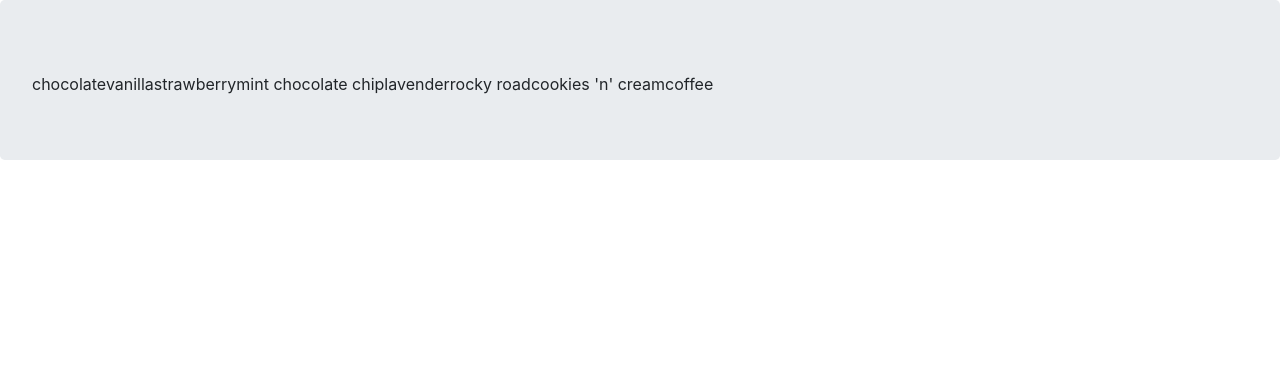
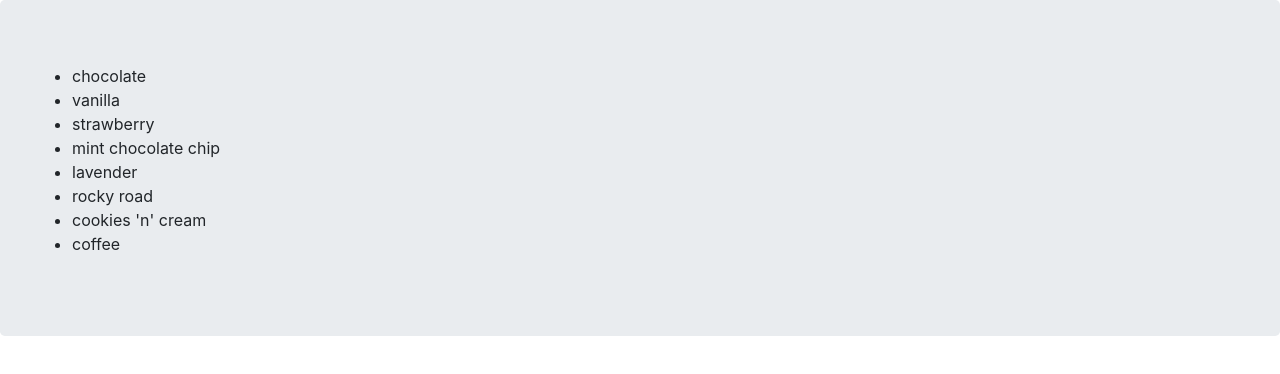
Before and after one commit to brenderbee/ice-cream, a plain HTML site: page index.html in a window 1280 px wide. Drawn offline with nearby package versions, Linux system fonts and the light colour scheme.

Commit message:
Add logic so output appends to list.

```diff
--- a/index.html
+++ b/index.html
@@ -10,7 +10,8 @@
   </head>
   <body>
     <div class="jumbotron">
-      <h1 id="output"></h1>
+      <ul id="output">
+      </ul>
     </div>
   </body>
 </html>
--- a/js/scripts.js
+++ b/js/scripts.js
@@ -1,6 +1,6 @@
 $(document).ready(function(){
   var flavors = ["chocolate", "vanilla", "strawberry", "mint chocolate chip", "lavender", "rocky road", "cookies 'n' cream", "coffee"];
   flavors.forEach(function(flavor){
-  $(".jumbotron").append(flavor);
+  $("#output").append("<li>" + flavor + "</li>");
   });
 });
```
